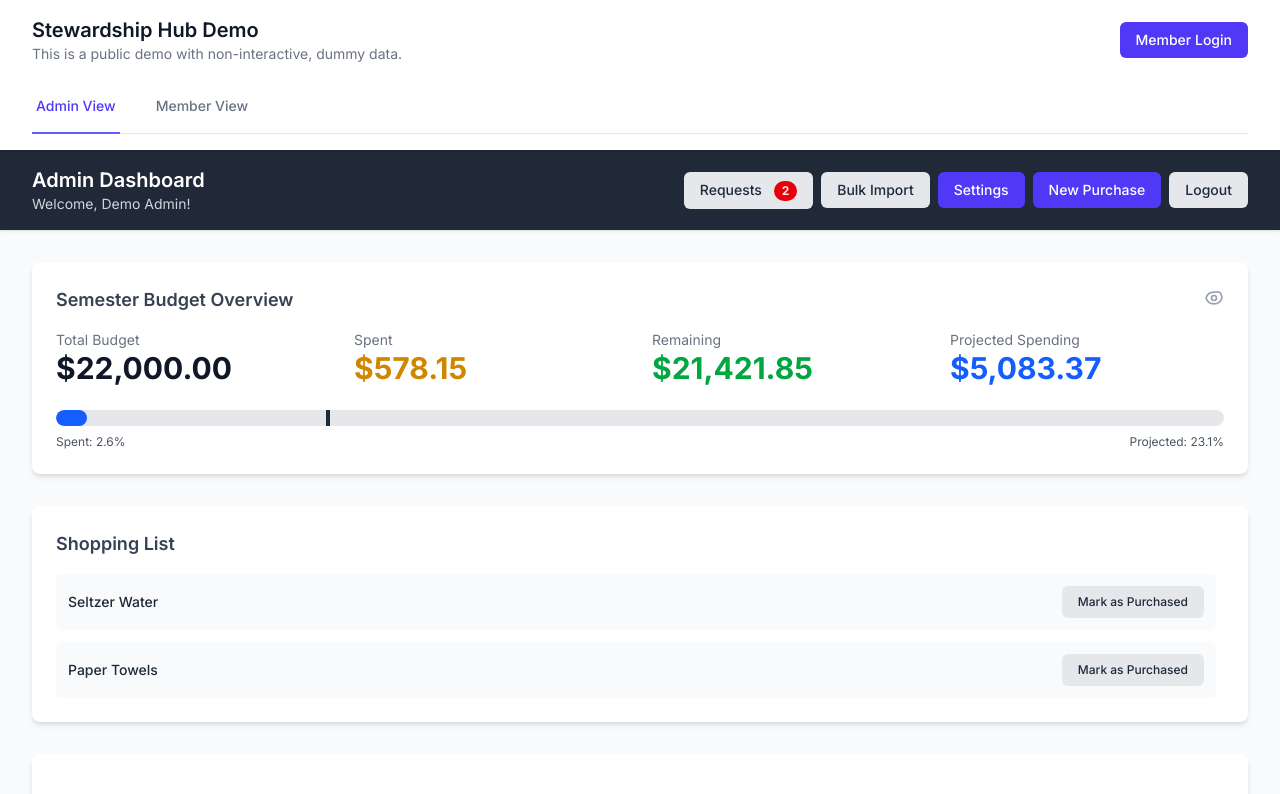
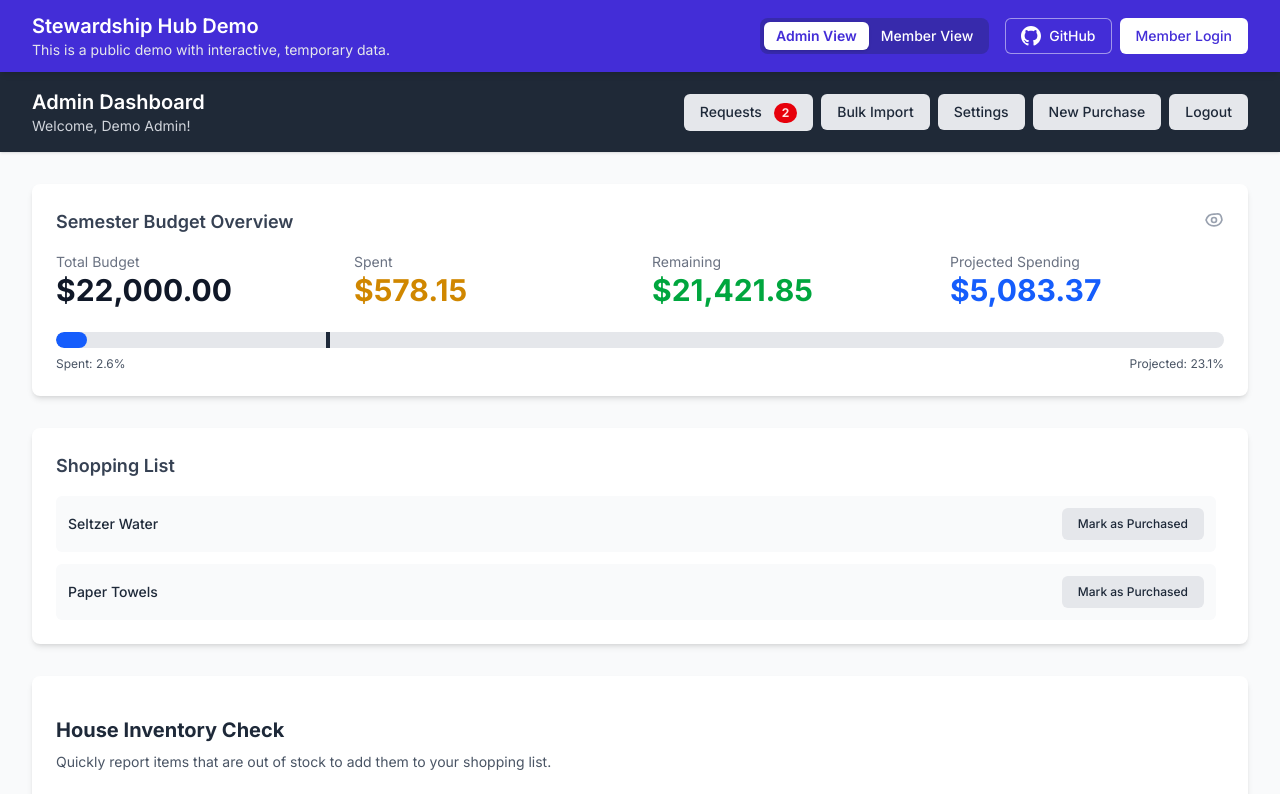
Before and after one commit to pdcarlson/stewardship-hub, a React (Vite) app: page / in a window 1280 px wide. Shown: the top 794 px of the page. Built offline with nearby package versions, Linux system fonts and the light colour scheme; no server answers.

Commit message:
improve demo page UI

```diff
--- a/src/pages/AdminDashboard.jsx
+++ b/src/pages/AdminDashboard.jsx
@@ -114,8 +114,9 @@ export const AdminDashboardUI = ({
                 </Button>
               )}
               <Button onClick={() => setIsImportModalOpen(true)} variant="secondary">Bulk Import</Button>
-              <Button onClick={() => setIsConfigModalOpen(true)}>Settings</Button>
-              <Button onClick={() => setIsPurchaseModalOpen(true)}>New Purchase</Button>
+              {/* updated buttons */}
+              <Button onClick={() => setIsConfigModalOpen(true)} variant="secondary">Settings</Button>
+              <Button onClick={() => setIsPurchaseModalOpen(true)} variant="secondary">New Purchase</Button>
               <Button onClick={onLogout} variant="secondary">Logout</Button>
             </div>
           </div>
--- a/src/pages/PublicDashboard.jsx
+++ b/src/pages/PublicDashboard.jsx
@@ -1,64 +1,121 @@
 // /src/pages/PublicDashboard.jsx
-import { useState } from 'react';
+import { useState, useEffect } from 'react';
 import { useNavigate } from 'react-router-dom';
 import { AdminDashboardUI } from './AdminDashboard';
 import { MemberDashboardUI } from './MemberDashboard';
 import {
-  dummyConfig,
-  dummyPurchases,
-  dummyShoppingList,
-  dummySuggestions,
-  dummyRequests,
-  dummyUsageStats,
-  dummyMetrics,
-  dummyHandler,
+  dummyConfig as initialConfig,
+  dummyPurchases as initialPurchases,
+  dummyShoppingList as initialShoppingList,
+  dummySuggestions as initialSuggestions,
+  dummyRequests as initialRequests,
 } from '../lib/dummyData';
-import Button from '../components/ui/Button';
+import { calculateBudgetMetrics, calculateAverageWeeklyUsage } from '../lib/calculations';
+
+// an icon for the github button
+const GithubIcon = () => (
+  <svg className="w-5 h-5 mr-2" viewBox="0 0 24 24" fill="currentColor">
+    <path d="M12 0c-6.626 0-12 5.373-12 12 0 5.302 3.438 9.8 8.207 11.387.599.111.793-.261.793-.577v-2.234c-3.338.726-4.033-1.416-4.033-1.416-.546-1.387-1.333-1.756-1.333-1.756-1.089-.745.083-.729.083-.729 1.205.084 1.839 1.237 1.839 1.237 1.07 1.834 2.807 1.304 3.492.997.107-.775.418-1.305.762-1.604-2.665-.305-5.467-1.334-5.467-5.931 0-1.311.469-2.381 1.236-3.221-.124-.303-.535-1.524.117-3.176 0 0 1.008-.322 3.301 1.23.957-.266 1.983-.399 3.003-.404 1.02.005 2.047.138 3.006.404 2.291-1.552 3.297-1.23 3.297-1.23.653 1.653.242 2.874.118 3.176.77.84 1.235 1.91 1.235 3.221 0 4.609-2.807 5.624-5.479 5.921.43.372.823 1.102.823 2.222v3.293c0 .319.192.694.801.576 4.765-1.589 8.199-6.086 8.199-11.386 0-6.627-5.373-12-12-12z" />
+  </svg>
+);
 
 const PublicDashboard = () => {
   const [view, setView] = useState('admin');
   const navigate = useNavigate();
 
-  // create dummy user objects for prop consistency
+  // manage all dummy data in state for interactivity
+  const [config, setConfig] = useState(initialConfig);
+  const [purchases, setPurchases] = useState(initialPurchases);
+  const [shoppingList, setShoppingList] = useState(initialShoppingList);
+  const [suggestions, setSuggestions] = useState(initialSuggestions);
+  const [requests, setRequests] = useState(initialRequests);
+  const [metrics, setMetrics] = useState(null);
+  const [usageStats, setUsageStats] = useState({});
+  const [prefs, setPrefs] = useState({ isBudgetVisible: true });
+
+  // recalculate metrics whenever purchases or config changes
+  useEffect(() => {
+    const newUsageStats = calculateAverageWeeklyUsage(purchases, config);
+    const newMetrics = calculateBudgetMetrics(config, purchases, newUsageStats);
+    setUsageStats(newUsageStats);
+    setMetrics(newMetrics);
+  }, [purchases, config]);
+
+  // --- handlers for admin ui ---
+  const handleRemoveFromShoppingList = (itemId) => {
+    setShoppingList(prev => prev.filter(item => item.$id !== itemId));
+  };
+
+  const handleReportOutOfStock = (itemName) => {
+    const newItem = { $id: `shop${Date.now()}`, itemName, reportedBy: 'dummyUser' };
+    setShoppingList(prev => [...prev, newItem]);
+  };
+
+  const handleToggleItemStatus = (itemName, newStatus) => {
+    setPurchases(prev => prev.map(p =>
+      p.itemName.toLowerCase() === itemName.toLowerCase()
+        ? { ...p, isActiveForProjection: newStatus }
+        : p
+    ));
+  };
+
+  const handleApproveRequest = (request) => {
+    setRequests(prev => prev.filter(req => req.$id !== request.$id));
+  };
+
+  const handleDenyRequest = (requestId) => {
+    setRequests(prev => prev.filter(req => req.$id !== requestId));
+  };
+
+  // --- handlers for member ui ---
+  const handleDeleteSuggestion = (suggestionId) => {
+    setSuggestions(prev => prev.filter(s => s.$id !== suggestionId));
+  };
+
+  // --- dummy user objects for prop consistency ---
   const dummyAdmin = { name: 'Demo Admin' };
   const dummyMember = { name: 'Demo Member' };
 
-  // create a dummy prefs object for the admin view
-  const dummyPrefs = { isBudgetVisible: true };
-  const dummyUpdatePrefs = () => dummyHandler('toggle budget visibility');
+  // classes for the new view toggle buttons
+  const activeToggleClass = "px-3 py-1 text-sm font-semibold text-indigo-700 bg-white rounded-md shadow-sm";
+  const inactiveToggleClass = "px-3 py-1 text-sm font-medium text-white hover:bg-indigo-600 rounded-md";
 
-  const activeTabClass = 'border-indigo-500 text-indigo-600';
-  const inactiveTabClass = 'border-transparent text-gray-500 hover:text-gray-700 hover:border-gray-300';
 
   return (
     <div className="min-h-screen bg-gray-100">
-      <header className="bg-white shadow-sm sticky top-0 z-10">
-        <div className="max-w-7xl mx-auto py-4 px-4 sm:px-6 lg:px-8">
-          <div className="flex justify-between items-center">
+      <header className="sticky top-0 z-10 shadow-md bg-indigo-700">
+        <div className="max-w-7xl mx-auto py-3 px-4 sm:px-6 lg:px-8">
+          <div className="flex flex-wrap justify-between items-center gap-4">
+            {/* left side: title */}
             <div className="flex-1 min-w-0">
-              <h1 className="text-xl font-semibold text-gray-900 truncate">Stewardship Hub Demo</h1>
-              <p className="text-sm text-gray-500">This is a public demo with non-interactive, dummy data.</p>
+              <h1 className="text-xl font-semibold text-white truncate">Stewardship Hub Demo</h1>
+              <p className="text-sm text-gray-200">This is a public demo with interactive, temporary data.</p>
             </div>
-            <div className="ml-4">
-              <Button onClick={() => navigate('/login')}>Member Login</Button>
+
+            {/* middle: view toggles */}
+            <div className="flex items-center p-1 bg-indigo-800 rounded-lg">
+              <button onClick={() => setView('admin')} className={view === 'admin' ? activeToggleClass : inactiveToggleClass}>
+                Admin View
+              </button>
+              <button onClick={() => setView('member')} className={view === 'member' ? activeToggleClass : inactiveToggleClass}>
+                Member View
+              </button>
             </div>
-          </div>
-          <div className="mt-4">
-            <div className="border-b border-gray-200">
-              <nav className="-mb-px flex space-x-8" aria-label="Tabs">
-                <button
-                  onClick={() => setView('admin')}
-                  className={`whitespace-nowrap py-4 px-1 border-b-2 font-medium text-sm ${view === 'admin' ? activeTabClass : inactiveTabClass}`}
-                >
-                  Admin View
-                </button>
-                <button
-                  onClick={() => setView('member')}
-                  className={`whitespace-nowrap py-4 px-1 border-b-2 font-medium text-sm ${view === 'member' ? activeTabClass : inactiveTabClass}`}
-                >
-                  Member View
-                </button>
-              </nav>
+
+            {/* right side: action buttons */}
+            <div className="flex items-center space-x-2">
+              <a href="https://github.com/pdcarlson/stewardship-hub" target="_blank" rel="noopener noreferrer"
+                className="flex items-center px-4 py-2 text-sm font-medium text-white rounded-md ring-1 ring-inset ring-white/50 hover:bg-white/10 transition-colors"
+              >
+                <GithubIcon />
+                GitHub
+              </a>
+              <button
+                onClick={() => navigate('/login')}
+                className="px-4 py-2 text-sm font-medium text-indigo-700 bg-white rounded-md hover:bg-indigo-50 transition-colors"
+              >
+                Member Login
+              </button>
             </div>
           </div>
         </div>
@@ -68,42 +125,42 @@ const PublicDashboard = () => {
         {view === 'admin' ? (
           <AdminDashboardUI
             user={dummyAdmin}
-            config={dummyConfig}
-            purchases={dummyPurchases}
-            shoppingList={dummyShoppingList}
-            suggestions={dummySuggestions}
-            metrics={dummyMetrics}
-            usageStats={dummyUsageStats}
+            config={config}
+            purchases={purchases}
+            shoppingList={shoppingList}
+            suggestions={suggestions}
+            metrics={metrics}
+            usageStats={usageStats}
             isLoading={false}
             error={null}
-            prefs={dummyPrefs}
-            onUpdatePrefs={dummyUpdatePrefs}
-            onLogout={() => dummyHandler('logout')}
-            onFetchData={() => dummyHandler('fetch data')}
-            onSuccess={() => dummyHandler('generic success')}
-            onDeletePurchase={(id) => dummyHandler('delete purchase', id)}
-            onRemoveFromShoppingList={(id) => dummyHandler('remove from shopping list', id)}
-            onReportOutOfStock={(item) => dummyHandler('report out of stock', item)}
-            onToggleItemStatus={(item, status) => dummyHandler('toggle item status', { item, status })}
-            requests={dummyRequests}
+            prefs={prefs}
+            onUpdatePrefs={(newPrefs) => setPrefs(prev => ({...prev, ...newPrefs}))}
+            onLogout={() => navigate('/login')}
+            onFetchData={() => { /* no-op in demo */ }}
+            onSuccess={() => { /* no-op in demo */ }}
+            onDeletePurchase={(id) => setPurchases(prev => prev.filter(p => p.$id !== id))}
+            onRemoveFromShoppingList={handleRemoveFromShoppingList}
+            onReportOutOfStock={handleReportOutOfStock}
+            onToggleItemStatus={handleToggleItemStatus}
+            requests={requests}
             isVerificationModalOpen={false}
-            onVerificationModalOpen={() => dummyHandler('open verification modal')}
-            onVerificationModalClose={() => dummyHandler('close verification modal')}
-            onApproveRequest={(req) => dummyHandler('approve request', req)}
-            onDenyRequest={(id) => dummyHandler('deny request', id)}
+            onVerificationModalOpen={() => { /* handled by notification instead */ }}
+            onVerificationModalClose={() => { /* no-op in demo */ }}
+            onApproveRequest={handleApproveRequest}
+            onDenyRequest={handleDenyRequest}
           />
         ) : (
           <MemberDashboardUI
             user={dummyMember}
-            purchases={dummyPurchases}
-            shoppingList={dummyShoppingList}
-            suggestions={dummySuggestions}
+            purchases={purchases}
+            shoppingList={shoppingList}
+            suggestions={suggestions}
             isLoading={false}
             error={null}
-            onLogout={() => dummyHandler('logout')}
-            onReportOutOfStock={(item) => dummyHandler('report out of stock', item)}
-            onSuggestionSuccess={() => dummyHandler('suggestion success')}
-            onDeleteSuggestion={(id) => dummyHandler('delete suggestion', id)}
+            onLogout={() => navigate('/login')}
+            onReportOutOfStock={handleReportOutOfStock}
+            onSuggestionSuccess={() => { /* no-op in demo */ }}
+            onDeleteSuggestion={handleDeleteSuggestion}
           />
         )}
       </div>
```
